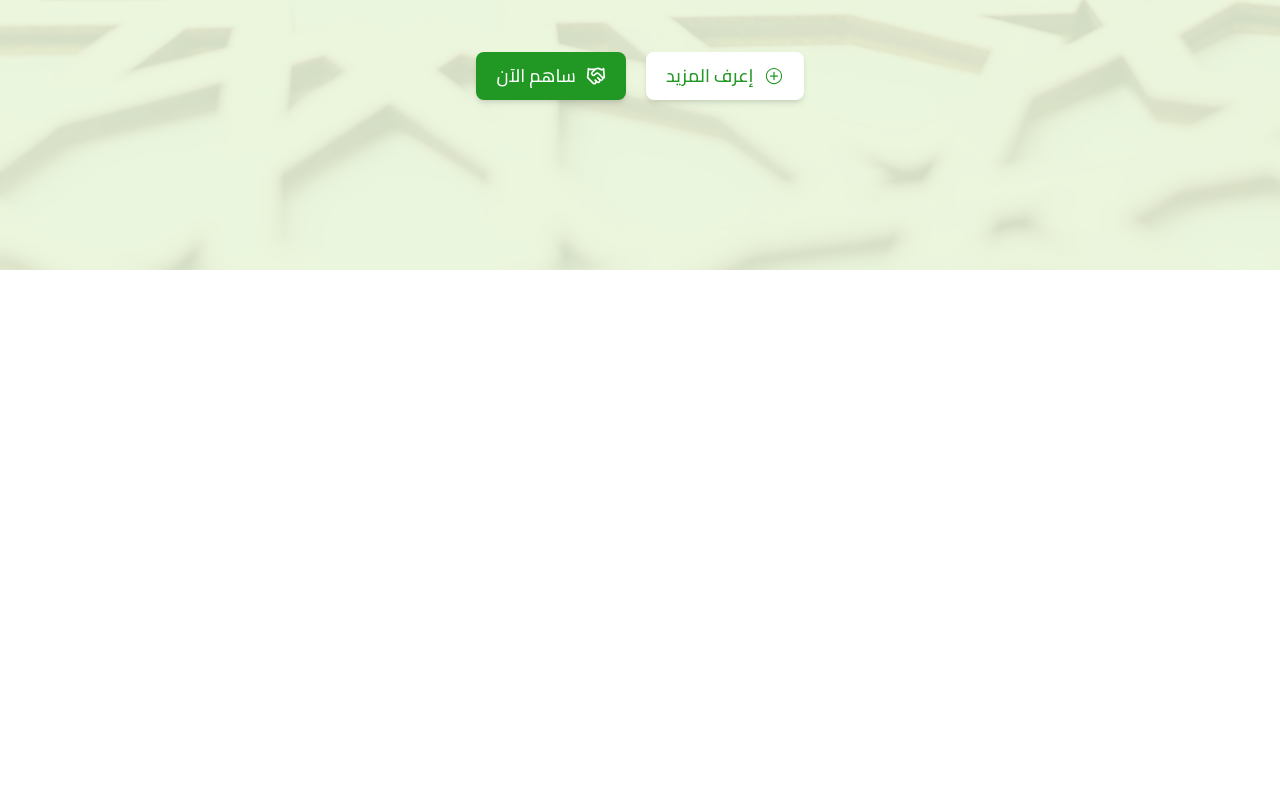
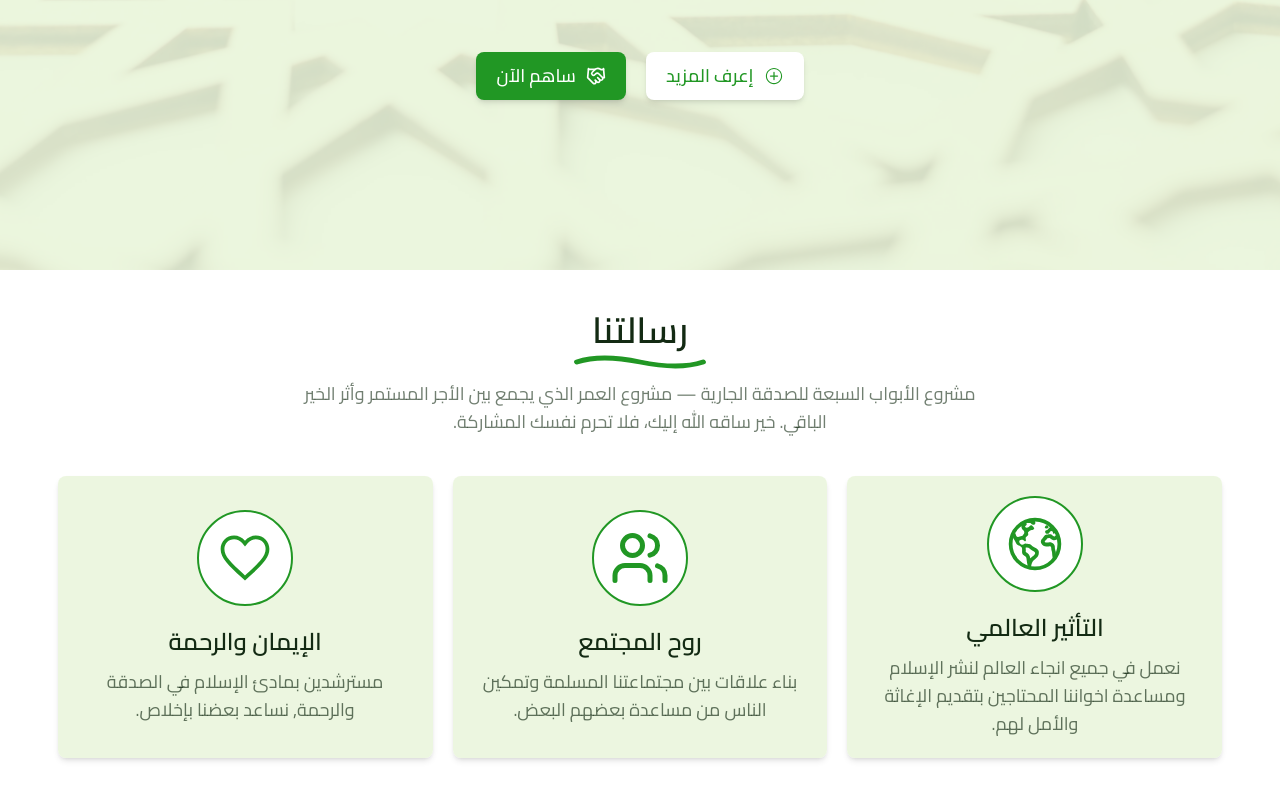
Before and after one commit to Dev-Omar-Kh/abwab-7, a Next.js app: page / in a window 1280 px wide. Shown: the part 530-1330 px from the top of the page. Before the commit the page ends 1016 px from the top, so only its background shows below. Built offline with nearby package versions, Linux system fonts and the light colour scheme; a web font is replaced by a local one.

Commit message:
Add Missions Section

```diff
--- /dev/null
+++ b/src/app/_sections/mission/Mission.tsx
@@ -0,0 +1,44 @@
+"use client"
+import RegularCard from '@/components/cards/RegularCard';
+import MainSubTitle from '@/components/texts/MainSubTitle';
+import MainTitle from '@/components/texts/MainTitle';
+import { RegularCardProps } from '@/types/cards';
+import React from 'react';
+import { IoMdHeartEmpty } from 'react-icons/io';
+import { IoEarthOutline } from 'react-icons/io5';
+import { LuUsers } from 'react-icons/lu';
+
+const cardsData: RegularCardProps[] = [
+
+    {id: 1, icon: IoEarthOutline, title: 'mission.cards.impact', description: 'mission.cards.impactDesc'},
+    {id: 2, icon: LuUsers, title: 'mission.cards.community', description: 'mission.cards.communityDesc'},
+    {id: 3, icon: IoMdHeartEmpty, title: 'mission.cards.f&c', description: 'mission.cards.f&cDesc'},
+
+];
+
+export default function Mission() {
+
+    return <React.Fragment>
+
+        <section className='py-10 common-px space-y-10'>
+
+            <div className='w-full flex flex-col items-center justify-center gap-7.5'>
+                <MainTitle title='رسالتنا' />
+                <MainSubTitle subTitle="مشروع الأبواب السبعة للصدقة الجارية — مشروع العمر الذي يجمع بين الأجر المستمر وأثر الخير الباقي. خير ساقه الله إليك، فلا تحرم نفسك المشاركة." />
+            </div>
+
+            <div className='grid grid-cols-3 gap-5 max-[1020px]:grid-cols-2 max-[675px]:grid-cols-1'>
+
+                {cardsData.map(card => <RegularCard
+                    key={card.id} icon={card.icon}
+                    title={card.title} description={card.description}
+                    className='max-[1020px]:last:col-span-2 max-[675px]:last:col-span-1'
+                />)}
+
+            </div>
+
+        </section>
+
+    </React.Fragment>
+
+}
--- a/src/app/page.tsx
+++ b/src/app/page.tsx
@@ -4,6 +4,7 @@ import "../../i18n";
 import React from "react";
 import Header from "@/components/header/Header";
 import Main from "./_sections/_main/Main";
+import Mission from "./_sections/mission/Mission";
 
 export default function Home() {
 
@@ -12,6 +13,8 @@ export default function Home() {
         <Header />
 
         <Main />
+
+        <Mission />
 
         <br />
 
--- /dev/null
+++ b/src/components/cards/RegularCard.tsx
@@ -0,0 +1,29 @@
+import { RegularCardProps } from '@/types/cards';
+import React from 'react';
+import { useTranslation } from 'react-i18next';
+
+export default function RegularCard({icon: Icon, title, description, className}: RegularCardProps) {
+
+    const {t} = useTranslation();
+
+    return <React.Fragment>
+
+        <div className={`p-5 flex flex-col items-center justify-center gap-5 rounded-lg bg-lightColor/85 shadow-md ${className}`}>
+
+            <div className='w-24 h-24 flex items-center justify-center rounded-full bg-whiteColor border-2 border-greenColor'>
+                <Icon className='text-6xl text-greenColor' />
+            </div>
+
+            <div className='space-y-2.5 text-center'>
+
+                <h3 className='text-2xl font-semibold text-blackColor'>{t(title)}</h3>
+
+                <p className='text-lg text-blackColor/65 '>{t(description)}</p>
+
+            </div>
+
+        </div>
+
+    </React.Fragment>
+
+}
--- a/src/components/header/Header.tsx
+++ b/src/components/header/Header.tsx
@@ -44,7 +44,7 @@ export default function Header() {
         <header
             className={`
                 fixed top-0 start-0 w-full py-2.5 common-px flex flex-wrap items-center justify-between gap-5 z-50
-                ${isMenuOpen || scrollY > 50 ? 'bg-whiteColor' : ''} duration-150
+                ${isMenuOpen || scrollY > 50 ? 'bg-whiteColor' : ''} duration-150 backdrop-blur-xs
             `}
         >
 
--- /dev/null
+++ b/src/components/texts/MainSubTitle.tsx
@@ -0,0 +1,19 @@
+import React from 'react';
+import { useTranslation } from 'react-i18next';
+
+type MainSubTitleProps = {
+    subTitle: string;
+    className?: string;
+}
+
+export default function MainSubTitle({subTitle, className}: MainSubTitleProps) {
+
+    const { t } = useTranslation();
+
+    return <React.Fragment>
+
+        <p className={`w-2xl max-w-full text-lg text-center text-blackColor/60 ${className}`}>{t(subTitle)}</p>
+
+    </React.Fragment>
+
+}
--- /dev/null
+++ b/src/components/texts/MainTitle.tsx
@@ -0,0 +1,40 @@
+import React from 'react';
+import { useTranslation } from 'react-i18next';
+
+type MainTitleProps = {
+    title: string;
+};
+
+export default function MainTitle({ title }: MainTitleProps) {
+
+    const {t} = useTranslation();
+
+    const waveWidth = Math.max(title.length * 12, 80);
+    const padding = 8;
+
+    return <React.Fragment>
+
+        <div className="relative inline-block">
+
+            <h2 className="relative px-7.5 text-4xl font-semibold text-blackColor z-10">{t(title)}</h2>
+
+            <svg
+                className="absolute start-0 -bottom-5 w-full h-4 z-0"
+                viewBox={`0 0 ${waveWidth} 10`}
+                preserveAspectRatio="none"
+            >
+                <path
+                d={`M${padding},5 Q${waveWidth / 4},0 ${waveWidth / 2},5 T${waveWidth - padding},5`}
+                stroke="var(--greenColor)"
+                strokeWidth="3"
+                fill="transparent"
+                strokeLinecap="round"
+                strokeLinejoin="round"
+                />
+            </svg>
+
+        </div>
+
+    </React.Fragment>
+
+}
--- a/src/hooks/useScrollPosition.tsx
+++ b/src/hooks/useScrollPosition.tsx
@@ -1,30 +1,32 @@
-import { useState, useEffect } from 'react';
+"use client";
+import { useState, useLayoutEffect } from "react";
+
+type Pos = { x: number; y: number };
 
 const useScrollPosition = () => {
 
-    const [scroll, setScroll] = useState({
-        x: typeof window !== 'undefined' ? window.scrollX : 0,
-        y: typeof window !== 'undefined' ? window.scrollY : 0,
-    });
+    const [pos, setPos] = useState<Pos>({ x: 0, y: 0 });
 
-    useEffect(() => {
+    useLayoutEffect(() => {
 
-        const handleScroll = () => {
-            setScroll({
-                x: window.scrollX,
-                y: window.scrollY,
-            });
-        };
+        if (typeof window === "undefined") return;
 
-        handleScroll();
+        const getPos = (): Pos => ({
+            x: window.pageXOffset ?? window.scrollX ?? 0,
+            y: window.pageYOffset ?? window.scrollY ?? 0,
+        });
 
-        window.addEventListener('scroll', handleScroll);
+        const onScroll = () => setPos(getPos());
 
-        return () => window.removeEventListener('scroll', handleScroll);
+        setPos(getPos());
+
+        window.addEventListener("scroll", onScroll, { passive: true });
+
+        return () => window.removeEventListener("scroll", onScroll);
 
     }, []);
 
-    return scroll;
+    return pos;
 
 };
 
--- a/src/locales/ar.json
+++ b/src/locales/ar.json
@@ -21,6 +21,23 @@
             "learnMore": "إعرف المزيد"
         }
 
+    },
+
+    "mission": {
+
+        "cards": {
+
+            "impact": "التأثير العالمي",
+            "impactDesc": "نعمل في جميع انجاء العالم لنشر الإسلام ومساعدة اخواننا المحتاجين بتقديم الإغاثة والأمل لهم.",
+
+            "community": "روح المجتمع",
+            "communityDesc": "بناء علاقات بين مجتماعتنا المسلمة وتمكين الناس من مساعدة بعضهم البعض.",
+
+            "f&c": "الإيمان والرحمة",
+            "f&cDesc": "مسترشدين بمادئ الإسلام في الصدقة والرحمة, نساعد بعضنا بإخلاص."
+
+        }
+
     }
 
 }
--- /dev/null
+++ b/src/types/cards.ts
@@ -0,0 +1,9 @@
+import type { IconType } from "react-icons";
+
+export type RegularCardProps = {
+    id?: number;
+    icon: IconType;
+    title: string;
+    description: string;
+    className?: string;
+}
```
